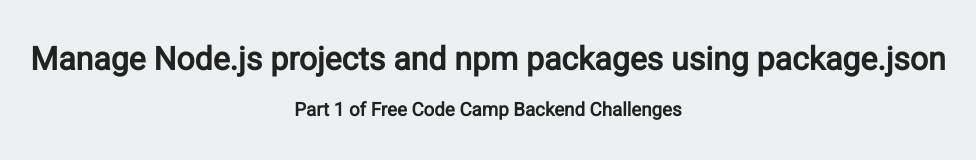
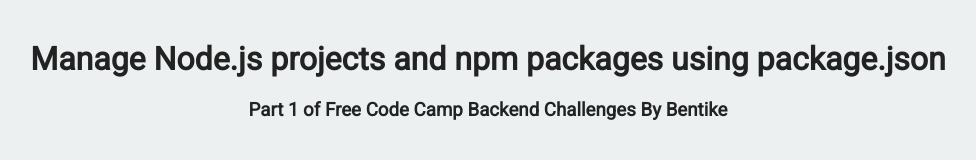
Before and after one commit to Bentike/boilerplate-npm, a website: page views/index.html in a window 1280 px wide. Shown: the whole page, without its empty margins (152-1128 px from the left). Drawn offline with Linux system fonts and the light colour scheme.

Commit message:
updated view text

```diff
--- a/views/index.html
+++ b/views/index.html
@@ -11,7 +11,7 @@
    <body>
       <div class="container">
          <h1>Manage Node.js projects and npm packages using package.json</h1>
-         <h3>Part 1 of Free Code Camp Backend Challenges</h3>
+         <h3>Part 1 of Free Code Camp Backend Challenges By Bentike</h3>
       </div>
    </body>
 
```
